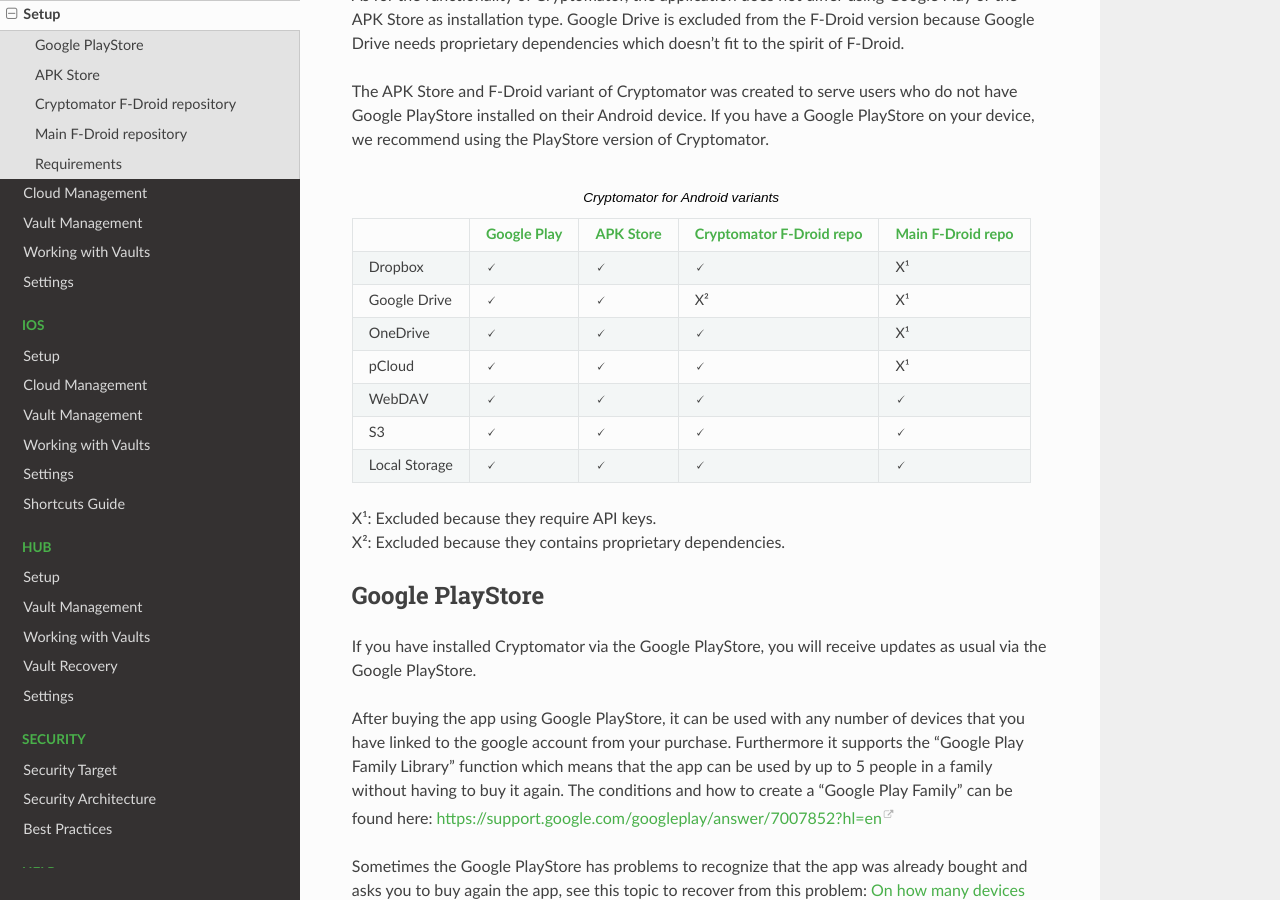
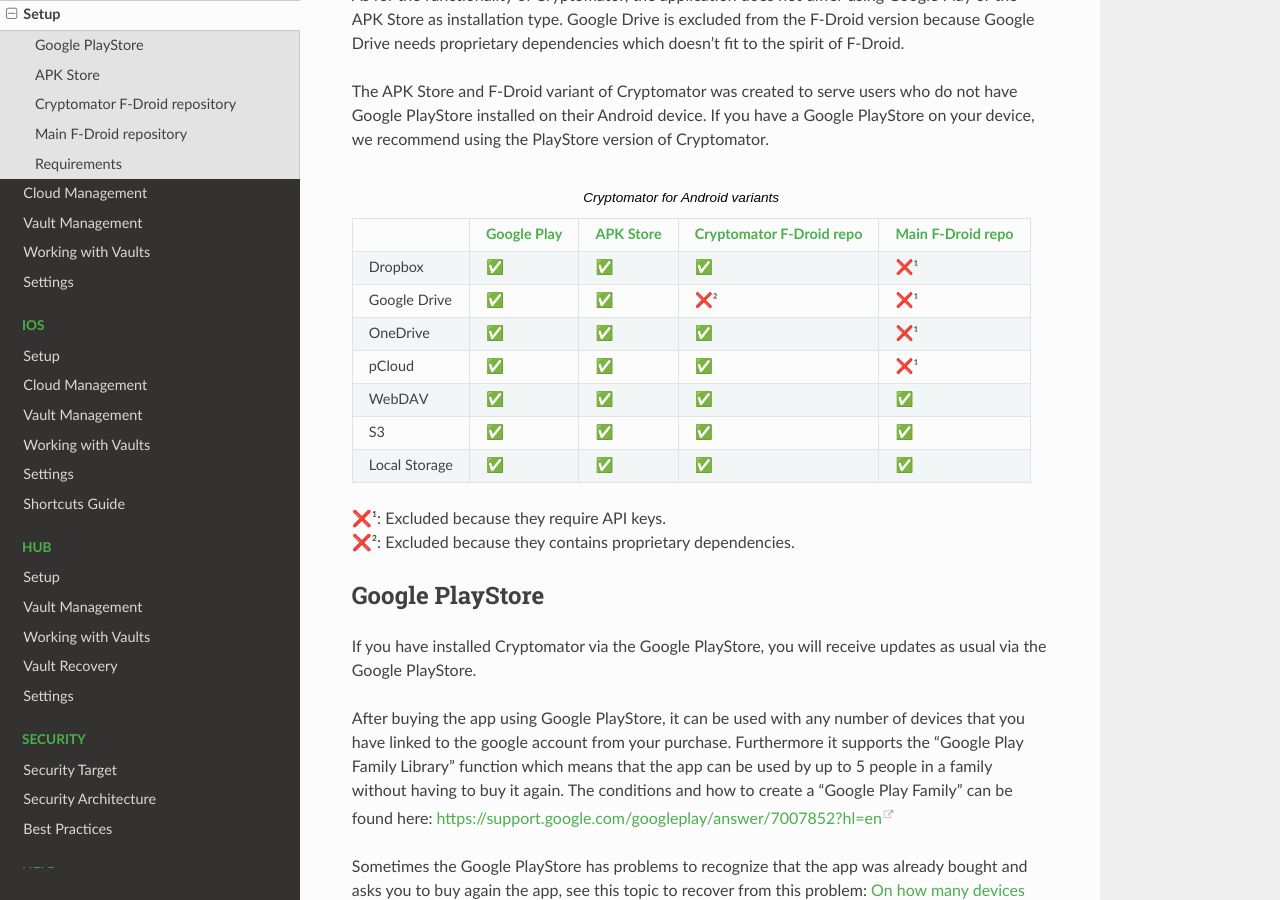
Before and after one commit to cryptomator/docs, a Sphinx documentation site: the page built from source/android/setup.rst, in a window 1280 px wide and 900 px high, scrolled down 361 px. Built offline with Sphinx 7.4.7 and the Read the Docs theme 2.0.0, drawn with Linux system fonts in a browser that asks for light colours.

Commit message:
fixed emojis

```diff
--- a/source/android/setup.rst
+++ b/source/android/setup.rst
@@ -19,16 +19,16 @@
 .. csv-table:: Cryptomator for Android variants
    :header: "", ":ref:`Google Play <android/setup/google-playstore>`", ":ref:`APK Store <android/setup/apk-store>`", ":ref:`Cryptomator F-Droid repo <android/setup/f-droid-repository>`", ":ref:`Main F-Droid repo <android/setup/f-droid-main-repository>`"
 
-   "Dropbox", "🗸", "🗸", "🗸", "X¹"
-   "Google Drive", "🗸", "🗸", "X²", "X¹"
-   "OneDrive", "🗸", "🗸", "🗸", "X¹"
-   "pCloud", "🗸", "🗸", "🗸", "X¹"
-   "WebDAV", "🗸", "🗸", "🗸", "🗸"
-   "S3", "🗸", "🗸", "🗸", "🗸"
-   "Local Storage", "🗸", "🗸", "🗸", "🗸"
+   "Dropbox", "✅", "✅", "✅", "❌¹"
+   "Google Drive", "✅", "✅", "❌²", "❌¹"
+   "OneDrive", "✅", "✅", "✅", "❌¹"
+   "pCloud", "✅", "✅", "✅", "❌¹"
+   "WebDAV", "✅", "✅", "✅", "✅"
+   "S3", "✅", "✅", "✅", "✅"
+   "Local Storage", "✅", "✅", "✅", "✅"
 
-X¹: Excluded because they require API keys. :raw-html:`<br />`
-X²: Excluded because they contains proprietary dependencies.
+❌¹: Excluded because they require API keys. :raw-html:`<br />`
+❌²: Excluded because they contains proprietary dependencies.
 
 .. _android/setup/google-playstore:
 
```
